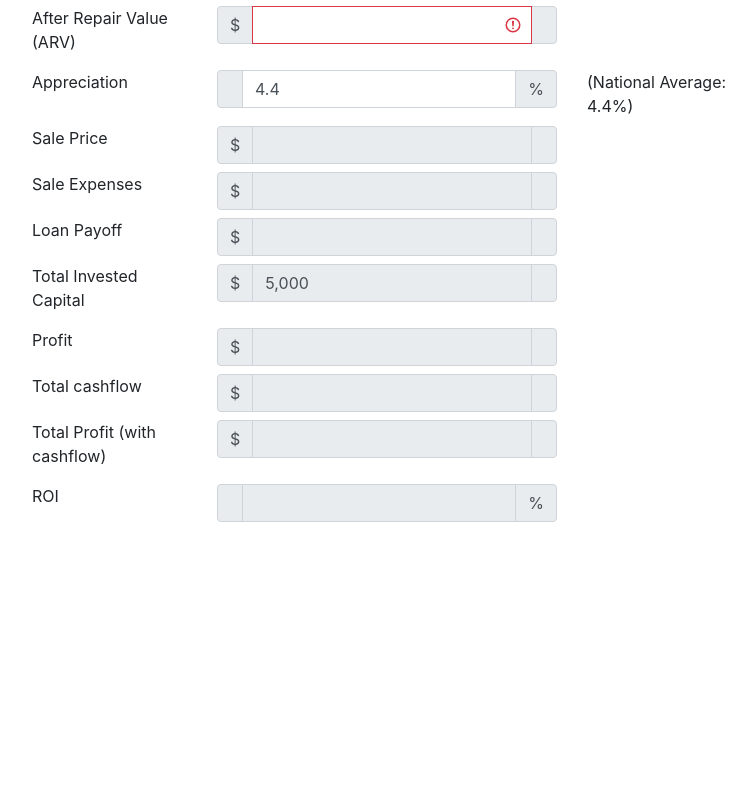
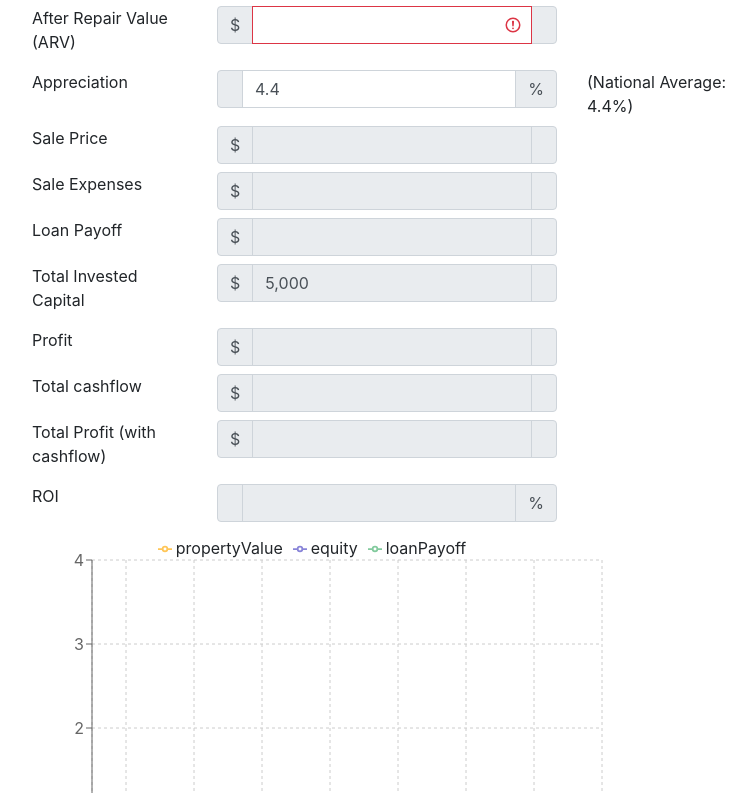
Before and after one commit to lylienster/RE-Calculator2, a React (Create React App) app: page / in a window 1280 px wide. Shown: the part 2004-2797 px from the top of the page, without its empty margins (53-809 px from the left). Before the commit the page ends 2530 px from the top, so only its background shows below. Built offline with nearby package versions, Linux system fonts and the light colour scheme.

Commit message:
Add graphs

```diff
--- a/package.json
+++ b/package.json
@@ -12,12 +12,14 @@
     "@types/react": "^16.9.34",
     "@types/react-bootstrap": "^1.0.0",
     "@types/react-dom": "^16.9.6",
+    "@types/recharts": "^1.8.9",
     "bootstrap": "^4.4.1",
     "eslint": "^6.8.0",
     "react": "^16.13.1",
     "react-bootstrap": "^1.0.0",
     "react-dom": "^16.13.1",
     "react-scripts": "3.4.1",
+    "recharts": "^1.8.5",
     "typescript": "^3.7.5"
   },
   "scripts": {
--- a/src/App.tsx
+++ b/src/App.tsx
@@ -11,6 +11,7 @@ import TotalIncome from "./TotalIncome";
 import TotalExpenses from "./TotalExpenses";
 import Evaluation from "./Evaluation";
 import Projection from "./Projection";
+import LoanBalanceValueEquity from "./LoanBalanceValueEquity";
 
 export interface FormData {
   address: string;
@@ -151,6 +152,7 @@ const App = () => {
           />
           <Evaluation form={form} />
           <Projection form={form} handleOnChange={handleOnChange} />
+          <LoanBalanceValueEquity form={form} />
         </form>
       </div>
     </div>
--- /dev/null
+++ b/src/LoanBalanceValueEquity.tsx
@@ -0,0 +1,98 @@
+import React from "react";
+import {
+  AreaChart,
+  CartesianGrid,
+  XAxis,
+  YAxis,
+  Tooltip,
+  Area,
+  Legend,
+} from "recharts";
+import { FormData } from "./App";
+import {
+  calculateProjectionSalePrice,
+  calculateProjectionLoanPayoff,
+} from "./helpers";
+
+interface Props {
+  form: FormData;
+}
+
+interface GraphPoint {
+  name: string;
+  equity: number;
+  loanPayoff: number;
+  propertyValue: number;
+}
+
+const LoanBalanceValueEquity = ({ form }: Props) => {
+  const getGraphPoints = (numberOfYear: number): GraphPoint[] => {
+    const points: GraphPoint[] = [];
+    for (let i = 0; i <= numberOfYear; i = i + 1) {
+      const loanPayoff = Math.floor(
+        calculateProjectionLoanPayoff({
+          ...form,
+          projectionYear: i,
+        })
+      );
+      const propertyValue = Math.floor(
+        calculateProjectionSalePrice({
+          ...form,
+          projectionYear: i,
+        })
+      );
+      points.push({
+        name: `Year ${i}`,
+        equity: propertyValue - loanPayoff,
+        loanPayoff: loanPayoff,
+        propertyValue: propertyValue,
+      });
+    }
+
+    return points;
+  };
+
+  const data = getGraphPoints(30);
+
+  const opacity = 0.3;
+
+  return (
+    <div>
+      <AreaChart
+        width={600}
+        height={400}
+        data={data}
+        margin={{ top: 10, right: 30, left: 0, bottom: 0 }}
+      >
+        <CartesianGrid strokeDasharray="3 3" />
+        <XAxis dataKey="name" />
+        <YAxis />
+        <Tooltip />
+        <Legend verticalAlign="top" align="center" />
+        <Area
+          type="monotone"
+          dataKey="propertyValue"
+          stroke="#ffc658"
+          fill="#ffc658"
+          fillOpacity={opacity}
+        />
+        <Area
+          type="monotone"
+          dataKey="equity"
+          stroke="#8884d8"
+          fill="#8884d8"
+          fillOpacity={opacity}
+        />
+        <Area
+          type="monotone"
+          dataKey="loanPayoff"
+          stroke="#82ca9d"
+          fill="#82ca9d"
+          fillOpacity={opacity}
+        />
+      </AreaChart>
+    </div>
+  );
+};
+
+export default LoanBalanceValueEquity;
--- a/src/helpers.tsx
+++ b/src/helpers.tsx
@@ -151,10 +151,9 @@ export const calculateProjectionLoanPayoff = (form: FormData) => {
   const { projectionYear, loanPeriod, interestRate } = form;
   const loan = calculateLoan(form);
 
-  // plus 1 to count the last month
   var loanPayoff = getRemainingBalance(
     loan,
-    projectionYear * 12 + 1,
+    projectionYear * 12,
     loanPeriod * 12,
     interestRate / 100
   );
```
Also changed, not shown: 1 other file (tests, documents, lock files or other folders).
